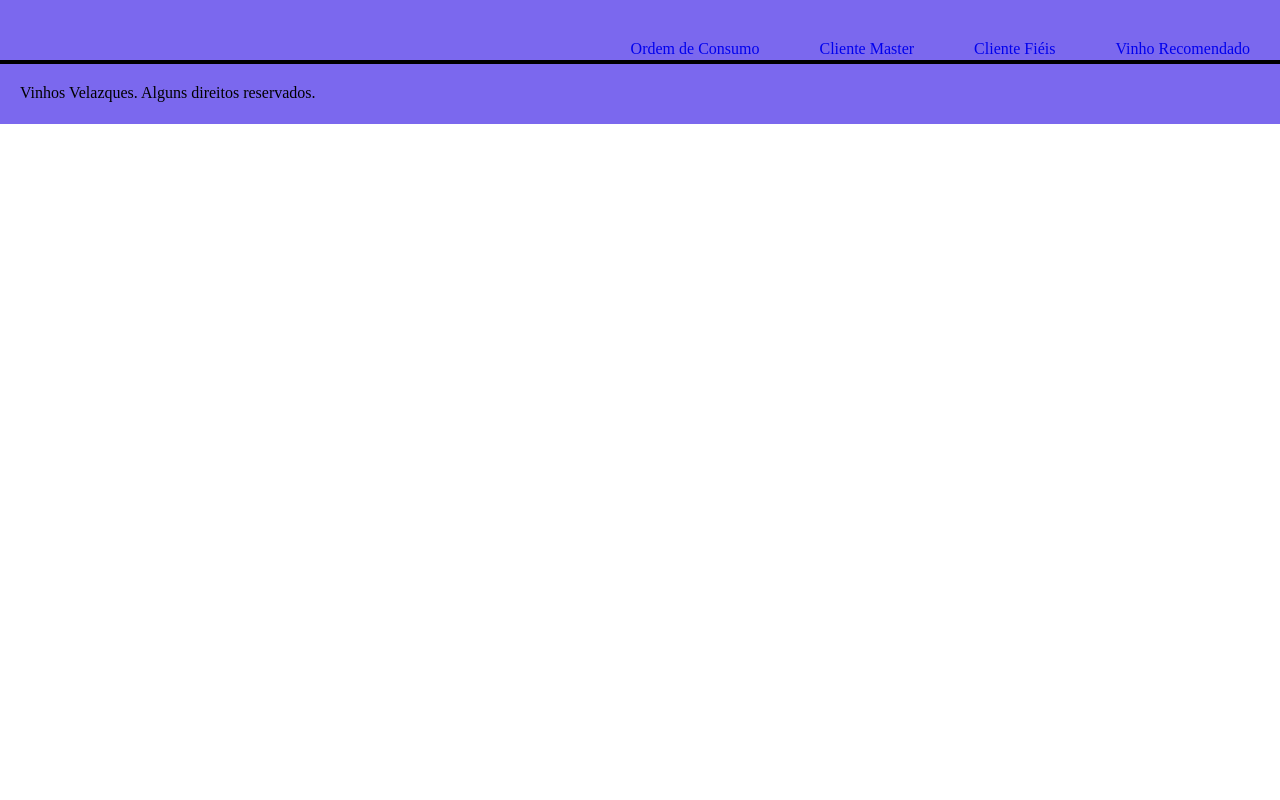
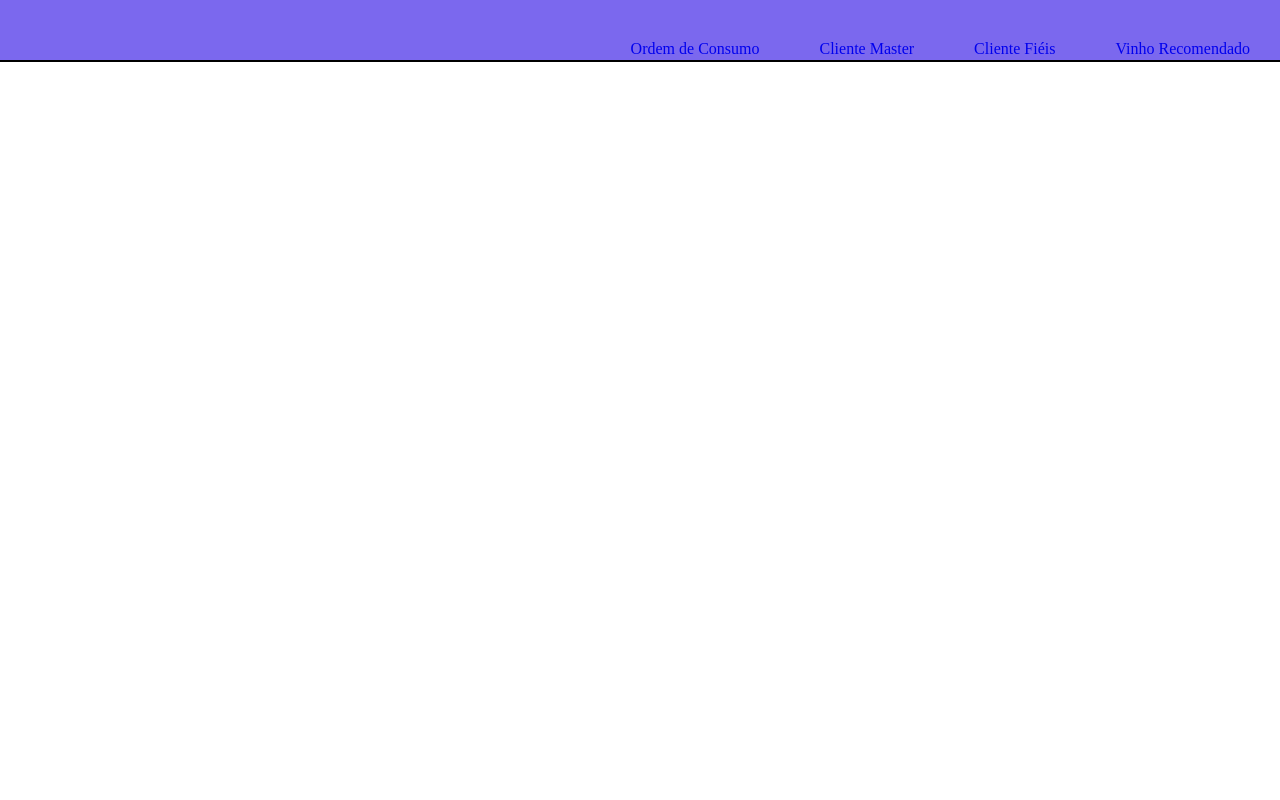
Before and after one commit to rogerxavier29/Desafio-React, a React (Create React App) app in the folder vinhos/: page / in a window 1280 px wide. Shown: the top 800 px of the page. Built offline with nearby package versions, Linux system fonts and the light colour scheme.

Commit message:
App e App.css
acrecentado classes para que no css. possa ser estilizada,
app passando display flex e flex direction column
e appbody flex 1 min height, deixando o footer na hora de carregar a pagina sempre embaixo

```diff
--- a/vinhos/src/App.css
+++ b/vinhos/src/App.css
@@ -8,6 +8,7 @@ h3,
 h4,
 p {
   margin: 0px;
+  cursor: pointer;
 }
 ul,
 li {
@@ -15,3 +16,13 @@ li {
   padding: 0px;
   margin: 0px;
 }
+
+.App {
+  display: flex;
+  flex-direction: column;
+}
+
+.AppBody {
+  flex: 1;
+  min-height: calc(100vh + 10rem);
+}
--- a/vinhos/src/App.js
+++ b/vinhos/src/App.js
@@ -6,18 +6,24 @@ import Footer from './Components/Footer';
 import Header from './Components/Header';
 import Compra from './Compra';
 import Valor from './Valor';
+import Recomendado from './Recomendado';
 
 const App = () => {
   return (
+    <div className="App">
       <BrowserRouter>
         <Header />
+        <main className="AppBody">
           <Routes>
             <Route path="valor" element={<Valor />} />
             <Route path="compra" element={<Compra />} />
             <Route path="cliente" element={<Cliente />} />
+            <Route path="recomendado" element={<Recomendado />} />
           </Routes>
+        </main>
         <Footer />
       </BrowserRouter>
+    </div>
   );
 };
 
```
Lines whose indentation alone changed are shown as unchanged.
